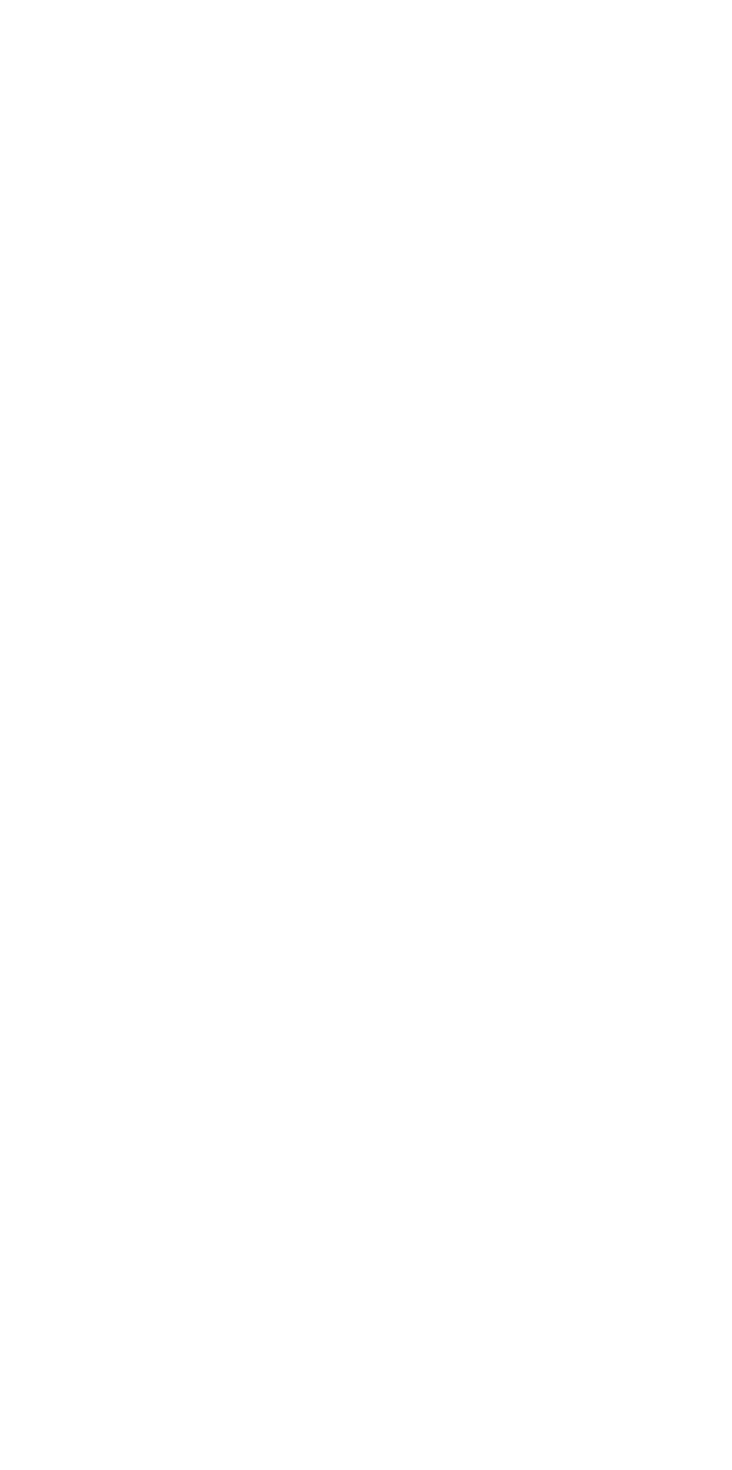
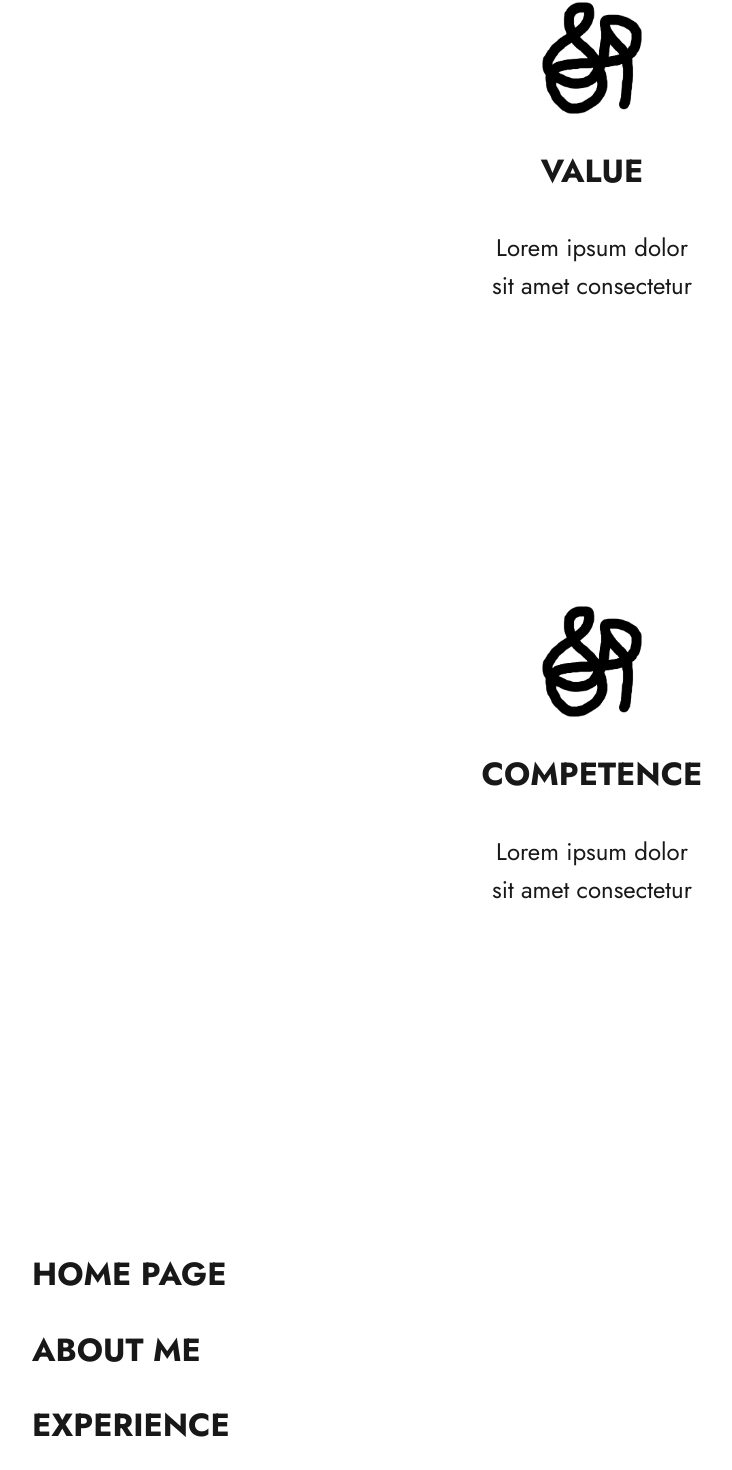
Before and after one commit to ElmaHarmsen/portfolio__2024, a Vue app: page / in a window 1280 px wide. Shown: the part 2388-3858 px from the top of the page, without its empty margins (48-780 px from the left). Before the commit the page ends 1890 px from the top, so only its background shows below. Built offline with nearby package versions, Linux system fonts and the light colour scheme.

Commit message:
Added beginning of experience page

```diff
--- a/src/App.vue
+++ b/src/App.vue
@@ -1,6 +1,7 @@
 <script setup>
 import { RouterView } from 'vue-router'
 import LandingView from './components/LandingView.vue'
+import FooterSection from './components/FooterSection.vue'
 </script>
 
 <template>
@@ -9,6 +10,9 @@ import LandingView from './components/LandingView.vue'
       <LandingView />
     </header>
     <RouterView />
+    <footer>
+      <FooterSection />
+    </footer>
   </main>
 </template>
 
--- a/src/assets/base.css
+++ b/src/assets/base.css
@@ -22,7 +22,7 @@
   --color-heading: var(--base-text-light-1);
   --color-text: var(--base-text-light-1);
 
-  --section-gap: 200px;
+  --section-gap: 300px;
   --small-gap: 2rem;
 }
 
--- /dev/null
+++ b/src/components/CompetenceSection.vue
@@ -0,0 +1,32 @@
+<script setup></script>
+
+<template>
+  <main class="competence-section-container">
+    <div class="competence-section-container__competence">
+      <img src="../assets/scribble-1.png" alt="just a scribble" class="scribble" />
+      <h1>competence</h1>
+      <p>Lorem ipsum dolor sit amet consectetur</p>
+    </div>
+  </main>
+</template>
+
+<style scoped lang="scss">
+.competence-section-container {
+  display: flex;
+  flex-flow: column nowrap;
+  align-items: center;
+
+  &__competence {
+    display: flex;
+    flex-flow: column nowrap;
+    align-items: center;
+    row-gap: var(--small-gap);
+    width: 200px;
+    text-align: center;
+
+    .scribble {
+      width: 100px;
+    }
+  }
+}
+</style>
--- a/src/components/FooterSection.vue
+++ b/src/components/FooterSection.vue
@@ -1,5 +1,29 @@
-<script setup></script>
+<script setup>
+import { RouterLink } from 'vue-router'
+</script>
 
 <template>
-  <main></main>
+  <main class="nav-container">
+    <RouterLink to="/" class="nav-container__item">
+      <h1>home page</h1>
+    </RouterLink>
+    <RouterLink to="/about" class="nav-container__item">
+      <h1>about me</h1>
+    </RouterLink>
+    <RouterLink to="/experience" class="nav-container__item">
+      <h1>experience</h1>
+    </RouterLink>
+    <RouterLink to="/contact" class="nav-container__item">
+      <h1>contact</h1>
+    </RouterLink>
+  </main>
 </template>
+
+<style scoped lang="scss">
+.nav-container {
+  display: flex;
+  flex-flow: column;
+  row-gap: 1.5rem;
+  padding: 2.5rem 5rem;
+}
+</style>
--- a/src/components/MainNavigation.vue
+++ b/src/components/MainNavigation.vue
@@ -15,16 +15,16 @@ function openNav() {
       <h1>menu</h1>
     </div>
     <div class="nav-container" v-if="isNavOpen">
-      <RouterLink to="/" class="nav-container__item">
+      <RouterLink to="/" class="nav-container__item" @click="openNav">
         <h1>home page</h1>
       </RouterLink>
-      <RouterLink to="/about" class="nav-container__item">
+      <RouterLink to="/about" class="nav-container__item" @click="openNav">
         <h1>about me</h1>
       </RouterLink>
-      <RouterLink to="/experience" class="nav-container__item">
+      <RouterLink to="/experience" class="nav-container__item" @click="openNav">
         <h1>experience</h1>
       </RouterLink>
-      <RouterLink to="/contact" class="nav-container__item">
+      <RouterLink to="/contact" class="nav-container__item" @click="openNav">
         <h1>contact</h1>
       </RouterLink>
     </div>
--- a/src/components/TitleParagraph.vue
+++ b/src/components/TitleParagraph.vue
@@ -10,8 +10,8 @@ prop text  -->
 
 <template>
   <main class="title-paragraph-container">
-    <h1 class="title-paragraph-container__title">{{ title }}</h1>
-    <p class="title-paragraph-container__paragraph">{{ paragraph }}</p>
+    <h1 v-if="title" class="title-paragraph-container__title">{{ title }}</h1>
+    <p v-if="paragraph" class="title-paragraph-container__paragraph">{{ paragraph }}</p>
   </main>
 </template>
 
--- /dev/null
+++ b/src/components/ValueSection.vue
@@ -0,0 +1,32 @@
+<script setup></script>
+
+<template>
+  <main class="value-section-container">
+    <div class="value-section-container__value">
+      <img src="../assets/scribble-1.png" alt="just a scribble" class="scribble" />
+      <h1>value</h1>
+      <p>Lorem ipsum dolor sit amet consectetur</p>
+    </div>
+  </main>
+</template>
+
+<style scoped lang="scss">
+.value-section-container {
+  display: flex;
+  flex-flow: column nowrap;
+  align-items: center;
+
+  &__value {
+    display: flex;
+    flex-flow: column nowrap;
+    align-items: center;
+    row-gap: var(--small-gap);
+    width: 200px;
+    text-align: center;
+
+    .scribble {
+      width: 100px;
+    }
+  }
+}
+</style>
--- a/src/views/ExperienceView.vue
+++ b/src/views/ExperienceView.vue
@@ -1,5 +1,22 @@
-<script setup></script>
+<script setup>
+import TitleParagraph from '@/components/TitleParagraph.vue'
+</script>
 
 <template>
-  <main></main>
+  <main class="experience-view-container">
+    <TitleParagraph
+      title="some title here"
+      paragraph="Lorem ipsum dolor sit amet, consectetur adipiscing elit. Curabitur purus quam, hendrerit at dui a, mollis fermentum mi. Pellentesque habitant morbi tristique senectus et netus et malesuada fames ac turpis egestas. Ut volutpat ultricies tortor posuere lobortis. Donec gravida tristique libero, pretium convallis mi ullamcorper et. Praesent sed ultrices felis. Donec eget purus eu nunc suscipit rutrum eget at urna. Interdum et malesuada fames ac ante ipsum primis in faucibus. Suspendisse et lorem nec lectus vulputate convallis at id augue. Donec auctor iaculis ligula, ut sagittis ipsum volutpat nec."
+    />
+    <TitleParagraph title="education" />
+  </main>
 </template>
+
+<style scoped lang="scss">
+.experience-view-container {
+  display: flex;
+  flex-flow: column nowrap;
+  justify-content: center;
+  row-gap: var(--section-gap);
+}
+</style>
--- a/src/views/HomeView.vue
+++ b/src/views/HomeView.vue
@@ -1,6 +1,8 @@
 <script setup>
 import TitleParagraph from '../components/TitleParagraph.vue'
 import CircledSection from '../components/CircledSection.vue'
+import ValueSection from '../components/ValueSection.vue'
+import CompetenceSection from '../components/CompetenceSection.vue'
 </script>
 
 <template>
@@ -10,6 +12,8 @@ import CircledSection from '../components/CircledSection.vue'
       paragraph="Lorem ipsum dolor sit amet, consectetur adipiscing elit. Curabitur purus quam, hendrerit at dui a, mollis fermentum mi. Pellentesque habitant morbi tristique senectus et netus et malesuada fames ac turpis egestas. Ut volutpat ultricies tortor posuere lobortis. Donec gravida tristique libero, pretium convallis mi ullamcorper et. Praesent sed ultrices felis. Donec eget purus eu nunc suscipit rutrum eget at urna. Interdum et malesuada fames ac ante ipsum primis in faucibus. Suspendisse et lorem nec lectus vulputate convallis at id augue. Donec auctor iaculis ligula, ut sagittis ipsum volutpat nec."
     />
     <CircledSection />
+    <ValueSection />
+    <CompetenceSection />
   </main>
 </template>
 
```
Also changed, not shown: src/assets/scribble-1.png (added).
